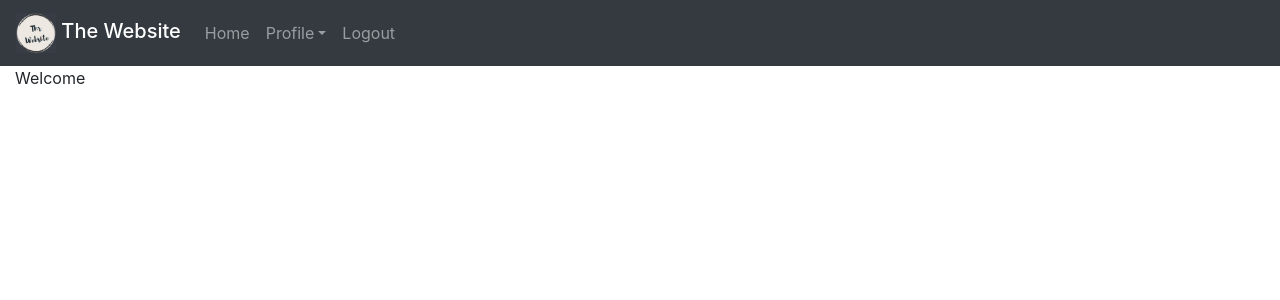
After one commit to shomal0/website, a Python web app: template website/templates/profile_action.html in a window 1280 px wide. The commit adds this page. Shown: the top 300 px of the page. Run offline with Jinja, Linux system fonts and the light colour scheme; the template is opened without the code that fills it, so the values that code supplies are empty.

Commit message:
add profile actions

```diff
--- a/website/auth.py
+++ b/website/auth.py
@@ -59,3 +59,9 @@ def logout():
     logout_user()
     flash('You are logged out', category='info')
     return redirect(url_for('views.about'))
+
+
+@auth.route('/change_password')
+@login_required
+def change_password():
+    return render_template('change_password.html')
--- a/website/templates/base.html
+++ b/website/templates/base.html
@@ -66,13 +66,39 @@
                 <a class="nav-link" href="/">Home</a>
             </li>
             {% endif %}
-            {% if request.url == 'http://127.0.0.1:5000/profile' %}
-            <li class="nav-item active">
-                <a class="nav-link" href="#">Profile</a>
+            {% if request.url == 'http://127.0.0.1:5000/profile' or request.url == 'http://127.0.0.1:5000/profile_action' or request.url == 'http://127.0.0.1:5000/change_password' %}
+            <li class="nav-item dropdown active">
+                <a class="nav-link dropdown-toggle" href="#" role="button" data-toggle="dropdown" aria-expanded="false">Profile</a>
+                <ul class="dropdown-menu">
+                    {% if request.url == 'http://127.0.0.1:5000/change_password' %}
+                    <li><a class="dropdown-item active" href="/change_password">Change password</a></li>
+                    <li><a class="dropdown-item" href="/profile_action">Profile action</a></li>
+                    <li><hr class="dropdown divider"></li>
+                    <li><a class="dropdown-item" href="/profile">View profile</a></li>
+                    {% elif request.url == 'http://127.0.0.1:5000/profile_action' %}
+                    <li><a class="dropdown-item" href="/change_password">Change password</a></li>
+                    <li><a class="dropdown-item active" href="/profile_action">Profile action</a></li>
+                    <li><hr class="dropdown divider"></li>
+                    <li><a class="dropdown-item" href="/profile">View profile</a></li>
+                    {% elif request.url == 'http://127.0.0.1:5000/profile' %}
+                    <li><a class="dropdown-item" href="/change_password">Change password</a></li>
+                    <li><a class="dropdown-item " href="/profile_action">Profile action</a></li>
+                    <li><hr class="dropdown divider"></li>
+                    <li><a class="dropdown-item active" href="/profile">View profile</a></li>
+                    {% else %}
+                    {{ pass }}
+                    {% endif %}
+                </ul>
             </li>
             {% else %}
-            <li class="nav-item">
-                <a class="nav-link" href="/profile">Profile</a>
+            <li class="nav-item dropdown">
+                <a class="nav-link dropdown-toggle" href="#" role="button" data-toggle="dropdown" aria-expanded="false">Profile</a>
+                <ul class="dropdown-menu">
+                    <li><a class="dropdown-item" href="/change_password">Change password</a></li>
+                    <li><a class="dropdown-item" href="/profile_action">Profile action</a></li>
+                    <li><hr class="dropdown divider"></li>
+                    <li><a class="dropdown-item" href="/profile">View profile</a></li>
+                </ul>
             </li>
             {% endif %}
             <li class="nav-item">
--- a/website/templates/home.html
+++ b/website/templates/home.html
@@ -1,6 +1,6 @@
 {% extends 'base.html' %}
 
-{% block title %}Home{% endblock%}
+{% block title %}Home{% endblock %}
 
 {% block content %}
 <p>Welcome to the Home page</p>
--- /dev/null
+++ b/website/templates/profile_action.html
@@ -0,0 +1,7 @@
+{% extends 'base.html' %}
+
+{% block title %}Profile action{% endblock%}
+
+{% block content %}
+<p>Welcome</p>
+{% endblock %}
```
Also changed, not shown: website/templates/change_password.html (added, +7 -0 lines), website/views.py (+12 -0 lines).
